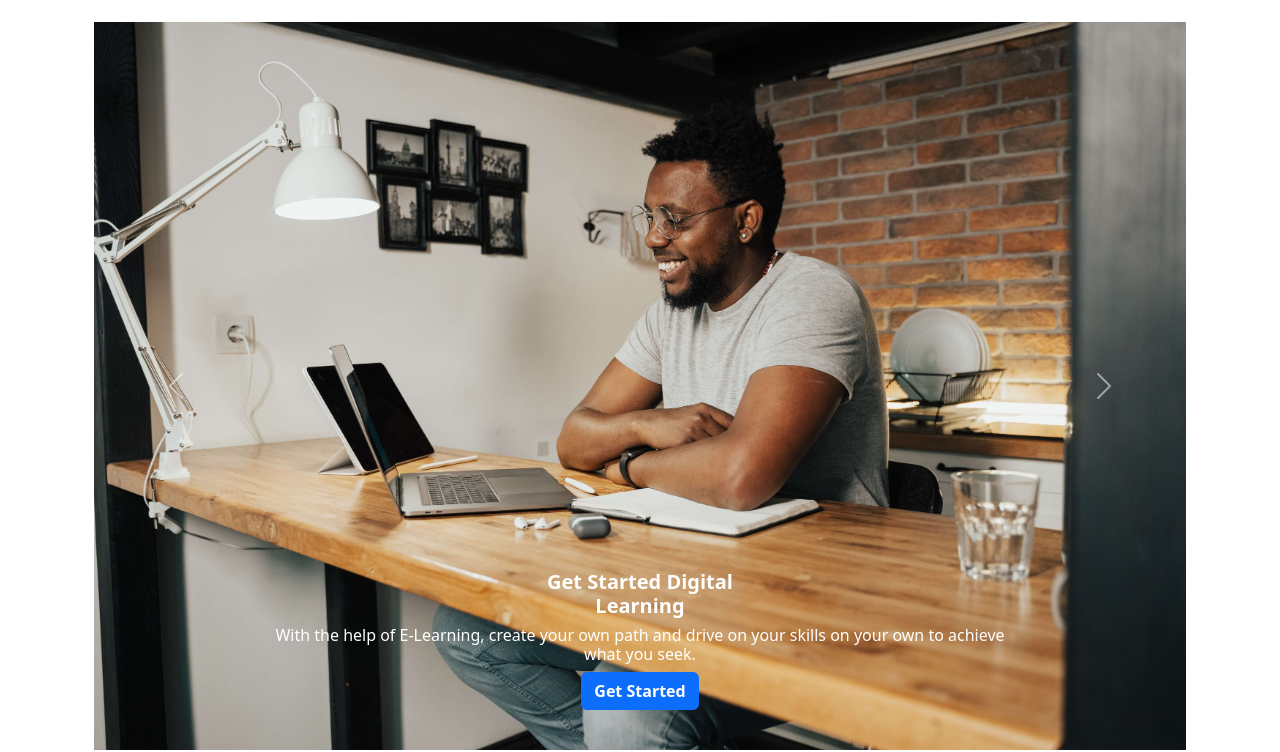
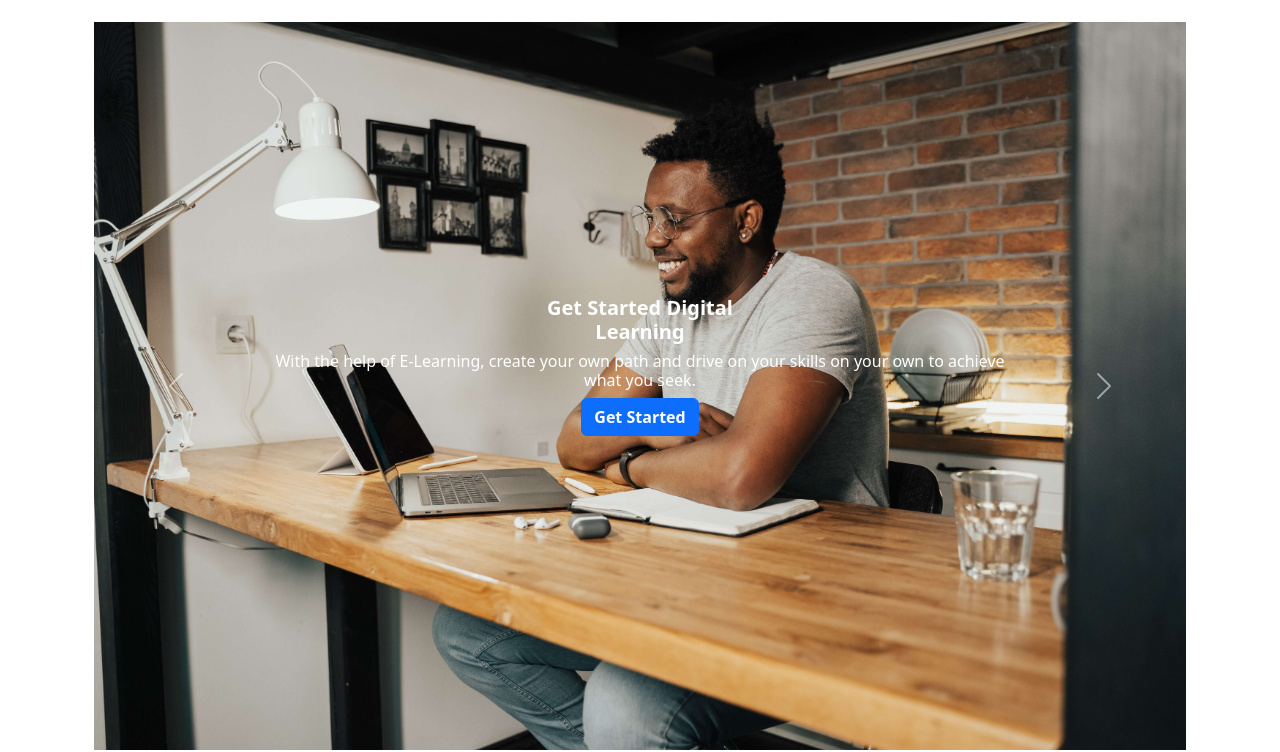
Before and after one commit to sizan-12/Ed-Tech-Website, a plain HTML site: page index.html in a window 1280 px wide. Shown: the part 60-812 px from the top of the page. Drawn offline with nearby package versions, Linux system fonts and the light colour scheme.

Commit message:
modified

```diff
--- a/index.html
+++ b/index.html
@@ -54,7 +54,7 @@
         <div class="carousel-inner">
           <div class="carousel-item active">
             <img src="edTech-website-main/images/cover/cover-4.jpg" class="d-block w-100" alt="...">
-            <div class="carousel-caption d-md-block">
+            <div class="carousel-caption h-100 d-flex flex-column justify-content-center align-items-center">
                   <h5 class="fw-bold">Get Started Digital<br> Learning</h5>
                   <p class="h6">With the help of E-Learning, create your own path and drive on your skills on your own to achieve what you seek.</p>
                   <button class="btn btn-primary fw-semibold">Get Started</button>
```
